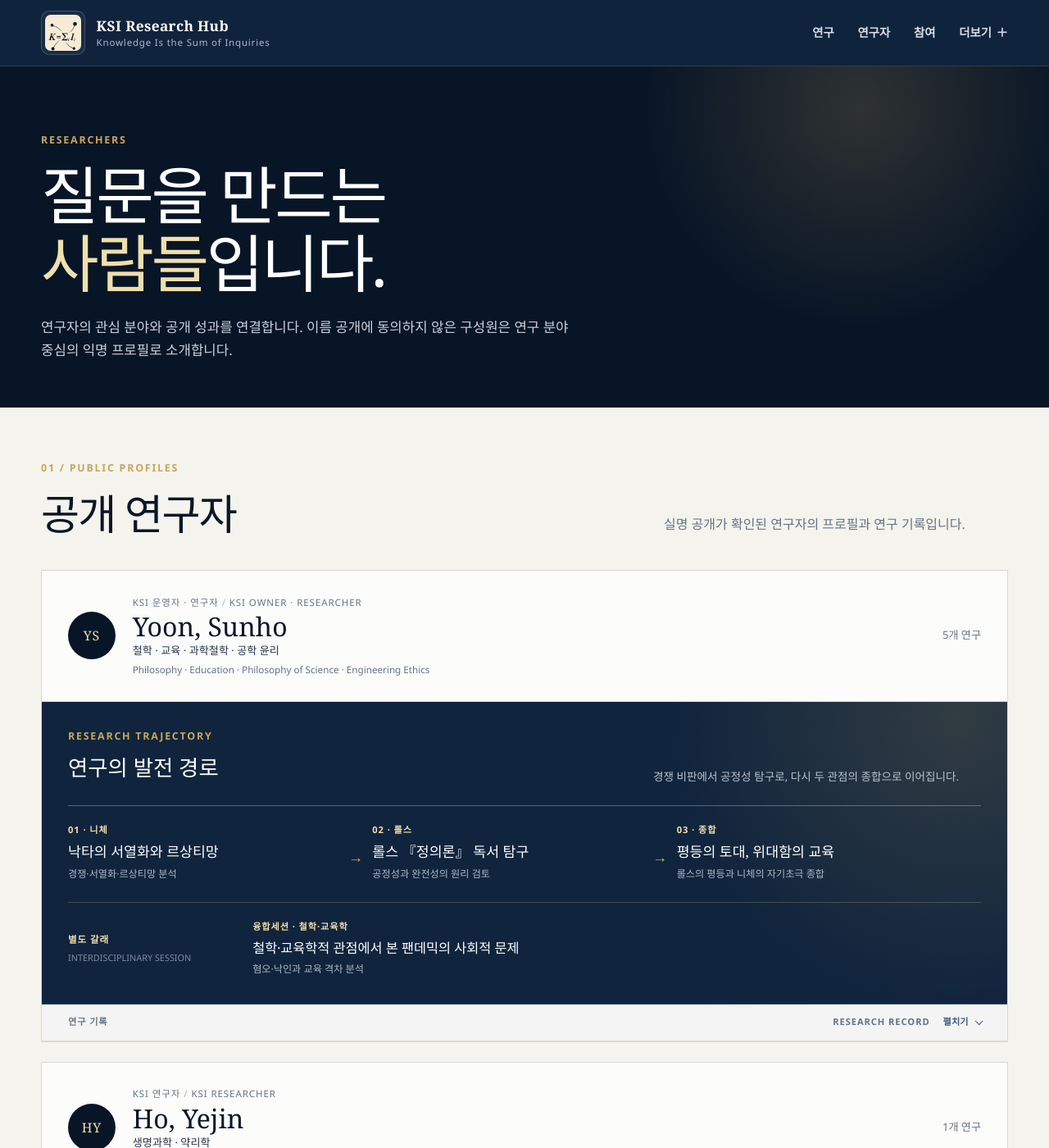
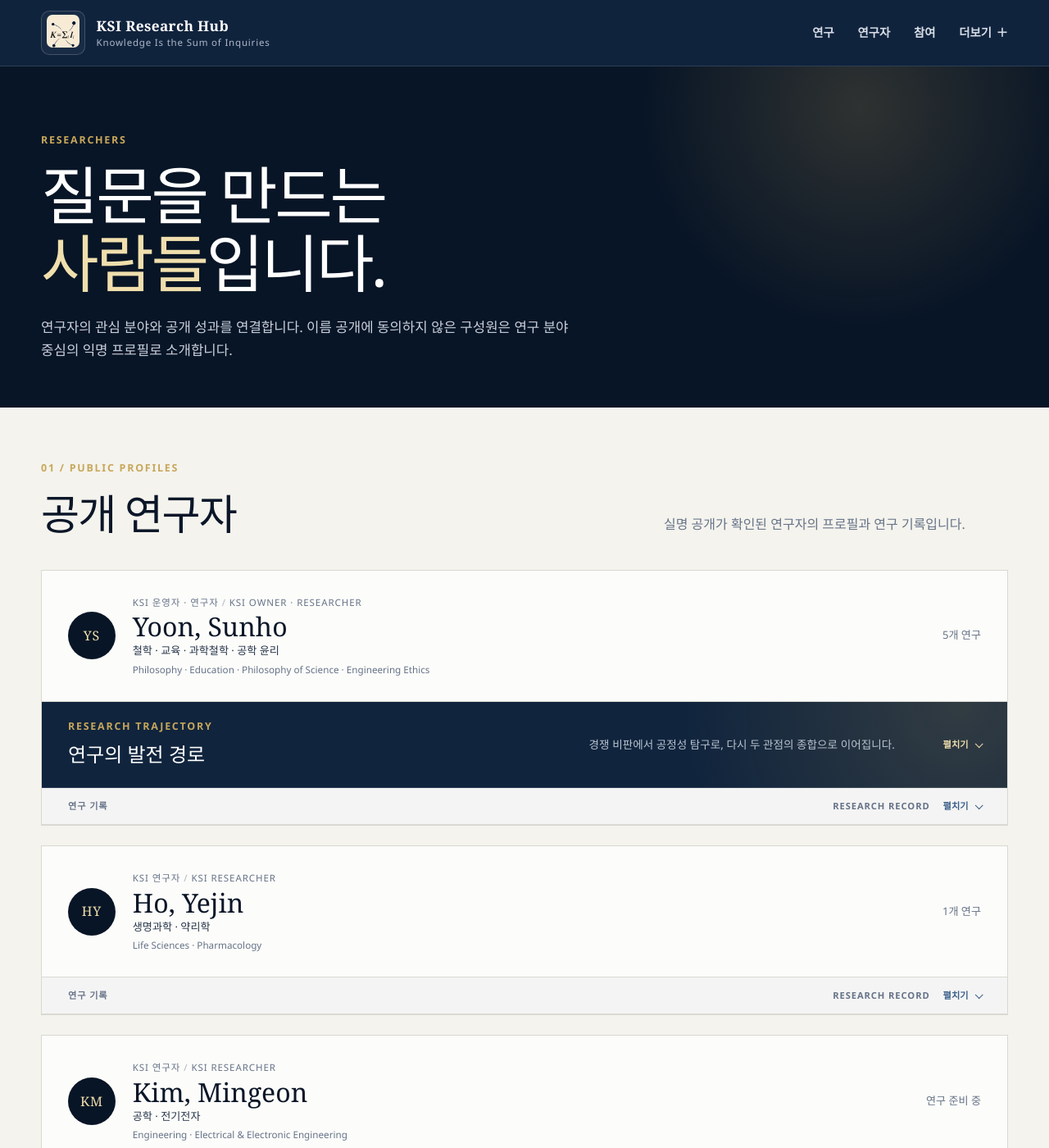
Before and after one commit to SunhoYoon-Hub/KSI-Research-Hub, a Jekyll site: the page built from docs/researchers.md, in a window 1280 px wide and 1400 px high. Shown: the whole window at 82% size. Built offline with Jekyll 4.4.1, drawn with Linux system fonts in a browser that asks for light colours.

Commit message:
Optically align logos and fold research trajectories

```diff
--- a/docs/_layouts/class-2-2.html
+++ b/docs/_layouts/class-2-2.html
@@ -13,7 +13,9 @@
     <a class="class-skip-link" href="#content">본문으로 건너뛰기</a>
     <header class="class-header">
       <a class="class-brand" href="{{ '/class-2-2/' | relative_url }}" aria-label="2026 Class 2-2 Research Hub 홈">
-        <img src="{{ '/assets/images/2026-class-2-2-logo.png' | relative_url }}" alt="">
+        <span class="class-brand-logo" aria-hidden="true">
+          <img src="{{ '/assets/images/2026-class-2-2-logo.png' | relative_url }}" alt="">
+        </span>
         <span>
           <strong>2026 Class 2-2</strong>
           <small>Research Community</small>
--- a/docs/assets/css/style.css
+++ b/docs/assets/css/style.css
@@ -90,11 +90,12 @@ a:focus-visible {
 
 .brand-logo img {
   display: block;
-  width: 100%;
-  height: 100%;
+  width: 40px;
+  height: 40px;
   margin: 0;
   object-fit: contain;
-  object-position: 50% 50%;
+  object-position: center;
+  transform: translateY(-2px);
   border-radius: 7px;
 }
 
@@ -889,7 +890,7 @@ a:focus-visible {
 .project-count { color: var(--muted); font-size: .82rem; }
 
 .research-trajectory {
-  padding: 2rem;
+  padding: 0;
   color: #fff;
   background:
     radial-gradient(circle at 95% 5%, rgba(200, 167, 91, .18), transparent 30%),
@@ -897,17 +898,37 @@ a:focus-visible {
   border-bottom: 1px solid rgba(255, 255, 255, .12);
 }
 
-.research-trajectory > header {
+.research-trajectory-summary {
   display: grid;
-  grid-template-columns: 1fr minmax(260px, 400px);
-  align-items: end;
+  grid-template-columns: minmax(230px, 1fr) minmax(260px, 400px) auto;
+  align-items: center;
   gap: 2rem;
-  margin-bottom: 1.5rem;
+  padding: 1.25rem 2rem;
+  list-style: none;
+  cursor: pointer;
 }
 
-.research-trajectory .section-index { margin-bottom: .4rem; }
-.research-trajectory h3 { margin: 0; font-family: var(--serif); font-size: 1.65rem; font-weight: 500; }
-.research-trajectory > header > p { margin: 0; color: #b9c3d0; font-size: .85rem; }
+.research-trajectory-summary::-webkit-details-marker { display: none; }
+.research-trajectory-summary::marker { content: ""; }
+.research-trajectory-summary:focus-visible { outline: 2px solid var(--gold-light); outline-offset: -3px; }
+.research-trajectory-heading { display: grid; gap: .25rem; }
+.research-trajectory .section-index { margin: 0; }
+.research-trajectory-title { font-family: var(--serif); font-size: 1.5rem; font-weight: 500; }
+.research-trajectory-description { color: #b9c3d0; font-size: .85rem; }
+.research-trajectory-toggle { display: flex; align-items: center; gap: .55rem; color: var(--gold-light); font-size: .7rem; }
+.research-trajectory-toggle .toggle-close { display: none; }
+.research-trajectory-toggle i {
+  width: .42rem;
+  height: .42rem;
+  border-right: 1px solid currentColor;
+  border-bottom: 1px solid currentColor;
+  transform: rotate(45deg) translateY(-.12rem);
+  transition: transform .18s ease;
+}
+.research-trajectory[open] .research-trajectory-toggle .toggle-open { display: none; }
+.research-trajectory[open] .research-trajectory-toggle .toggle-close { display: inline; }
+.research-trajectory[open] .research-trajectory-toggle i { transform: rotate(225deg) translate(-.05rem, -.05rem); }
+.research-trajectory-body { padding: 0 2rem 2rem; }
 
 .trajectory-list {
   display: grid;
@@ -1283,7 +1304,8 @@ a:focus-visible {
   .site-footer { align-items: flex-start; flex-direction: column; padding: 2.2rem 1.4rem; }
   .footer-links { justify-content: flex-start; }
   .directory-hero, .researcher-directory, .editor-layout, .contact-layout { padding-left: 1.4rem; padding-right: 1.4rem; }
-  .directory-section-heading, .research-trajectory > header { grid-template-columns: 1fr; gap: .8rem; }
+  .directory-section-heading { grid-template-columns: 1fr; gap: .8rem; }
+  .research-trajectory-summary { grid-template-columns: minmax(220px, 1fr) minmax(220px, 360px) auto; gap: 1.2rem; }
   .anonymous-researcher-grid { grid-template-columns: repeat(2, minmax(0, 1fr)); }
   .consent-note { grid-template-columns: 1fr; gap: .35rem; }
   .editor-layout, .contact-layout { grid-template-columns: 1fr; }
@@ -1296,7 +1318,8 @@ a:focus-visible {
 
 @media (max-width: 620px) {
   .site-header { position: static; }
-  .brand-logo { width: 44px; height: 44px; }
+  .brand-logo { width: 44px; height: 44px; flex-basis: 44px; padding: 3px; }
+  .brand-logo img { width: 36px; height: 36px; transform: translateY(-1px); }
   .brand-copy strong { font-size: .94rem; }
   .site-nav > a { display: none; }
   .intro h1 { font-size: clamp(2.5rem, 13vw, 4rem); }
@@ -1324,7 +1347,9 @@ a:focus-visible {
   .researcher-projects li { align-items: flex-start; flex-direction: column; gap: .9rem; padding: 1.2rem 1.4rem; }
   .researcher-projects li > .researcher-project-actions { flex-wrap: wrap; }
   .researcher-empty-record { padding: 1.4rem; }
-  .research-trajectory { padding: 1.5rem 1.4rem; }
+  .research-trajectory-summary { grid-template-columns: 1fr auto; gap: .65rem 1rem; padding: 1.15rem 1.4rem; }
+  .research-trajectory-description { grid-column: 1 / -1; }
+  .research-trajectory-body { padding: 0 1.4rem 1.5rem; }
   .trajectory-list { grid-template-columns: 1fr; }
   .trajectory-list li { padding: 1.2rem 0 2.1rem; }
   .trajectory-list li:not(:last-child)::after { content: "↓"; top: auto; right: auto; bottom: .35rem; left: 0; }
--- a/docs/researchers.md
+++ b/docs/researchers.md
@@ -41,49 +41,56 @@ description: KSI Research Hub의 공개 연구자와 익명 연구자, 연구별
         </header>
 
         {% if researcher.id == "yoon-s" %}
-        <section class="research-trajectory" aria-labelledby="yoon-trajectory-title">
-          <header>
-            <div>
-              <p class="section-index">Research Trajectory</p>
-              <h3 id="yoon-trajectory-title">연구의 발전 경로</h3>
+        <details class="research-trajectory">
+          <summary class="research-trajectory-summary">
+            <span class="research-trajectory-heading">
+              <span class="section-index">Research Trajectory</span>
+              <strong class="research-trajectory-title" role="heading" aria-level="3">연구의 발전 경로</strong>
+            </span>
+            <span class="research-trajectory-description">경쟁 비판에서 공정성 탐구로, 다시 두 관점의 종합으로 이어집니다.</span>
+            <span class="research-trajectory-toggle" aria-hidden="true">
+              <b class="toggle-open">펼치기</b>
+              <b class="toggle-close">접기</b>
+              <i></i>
+            </span>
+          </summary>
+          <div class="research-trajectory-body">
+            <ol class="trajectory-list">
+              <li>
+                <a href="https://doi.org/10.5281/zenodo.21222993">
+                  <span class="trajectory-step">01 · 니체</span>
+                  <strong>낙타의 서열화와 르상티망</strong>
+                  <small>경쟁·서열화·르상티망 분석</small>
+                </a>
+              </li>
+              <li>
+                <a href="{{ '/' | relative_url }}#rawls-theory-of-justice-reading">
+                  <span class="trajectory-step">02 · 롤스</span>
+                  <strong>롤스 『정의론』 독서 탐구</strong>
+                  <small>공정성과 완전성의 원리 검토</small>
+                </a>
+              </li>
+              <li>
+                <a href="https://doi.org/10.5281/zenodo.22306643">
+                  <span class="trajectory-step">03 · 종합</span>
+                  <strong>평등의 토대, 위대함의 교육</strong>
+                  <small>롤스의 평등과 니체의 자기초극 종합</small>
+                </a>
+              </li>
+            </ol>
+            <div class="trajectory-branch">
+              <div>
+                <span>별도 갈래</span>
+                <small lang="en">Interdisciplinary Session</small>
+              </div>
+              <a href="https://doi.org/10.5281/zenodo.22718001">
+                <span class="trajectory-step">융합세션 · 철학·교육학</span>
+                <strong>철학·교육학적 관점에서 본 팬데믹의 사회적 문제</strong>
+                <small>혐오·낙인과 교육 격차 분석</small>
+              </a>
             </div>
-            <p>경쟁 비판에서 공정성 탐구로, 다시 두 관점의 종합으로 이어집니다.</p>
-          </header>
-          <ol class="trajectory-list">
-            <li>
-              <a href="https://doi.org/10.5281/zenodo.21222993">
-                <span class="trajectory-step">01 · 니체</span>
-                <strong>낙타의 서열화와 르상티망</strong>
-                <small>경쟁·서열화·르상티망 분석</small>
-              </a>
-            </li>
-            <li>
-              <a href="{{ '/' | relative_url }}#rawls-theory-of-justice-reading">
-                <span class="trajectory-step">02 · 롤스</span>
-                <strong>롤스 『정의론』 독서 탐구</strong>
-                <small>공정성과 완전성의 원리 검토</small>
-              </a>
-            </li>
-            <li>
-              <a href="https://doi.org/10.5281/zenodo.22306643">
-                <span class="trajectory-step">03 · 종합</span>
-                <strong>평등의 토대, 위대함의 교육</strong>
-                <small>롤스의 평등과 니체의 자기초극 종합</small>
-              </a>
-            </li>
-          </ol>
-          <div class="trajectory-branch">
-            <div>
-              <span>별도 갈래</span>
-              <small lang="en">Interdisciplinary Session</small>
-            </div>
-            <a href="https://doi.org/10.5281/zenodo.22718001">
-              <span class="trajectory-step">융합세션 · 철학·교육학</span>
-              <strong>철학·교육학적 관점에서 본 팬데믹의 사회적 문제</strong>
-              <small>혐오·낙인과 교육 격차 분석</small>
-            </a>
           </div>
-        </section>
+        </details>
         {% endif %}
 
         <details class="researcher-work-record">
```
Also changed, not shown: docs/assets/css/class-2-2.css (+16 -5 lines).
